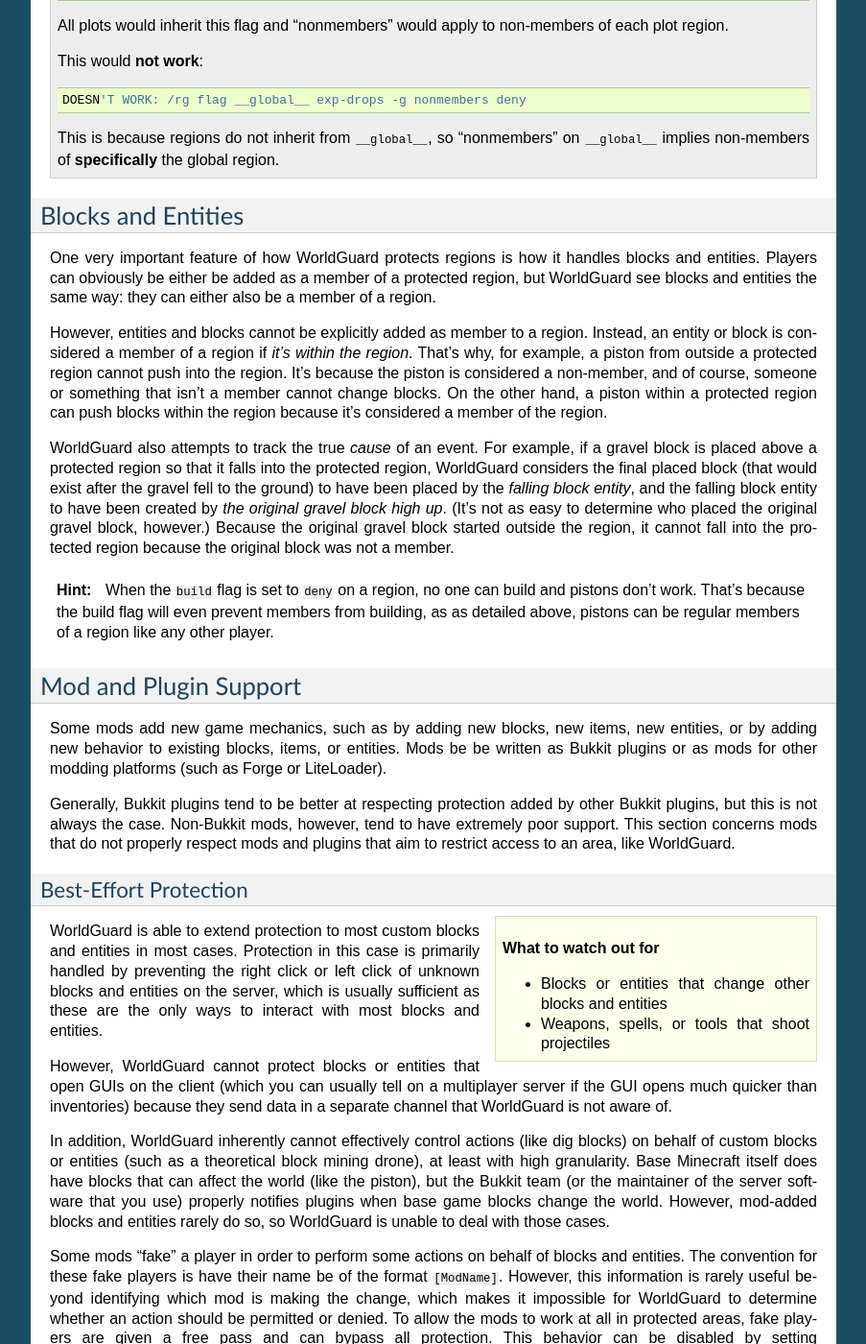
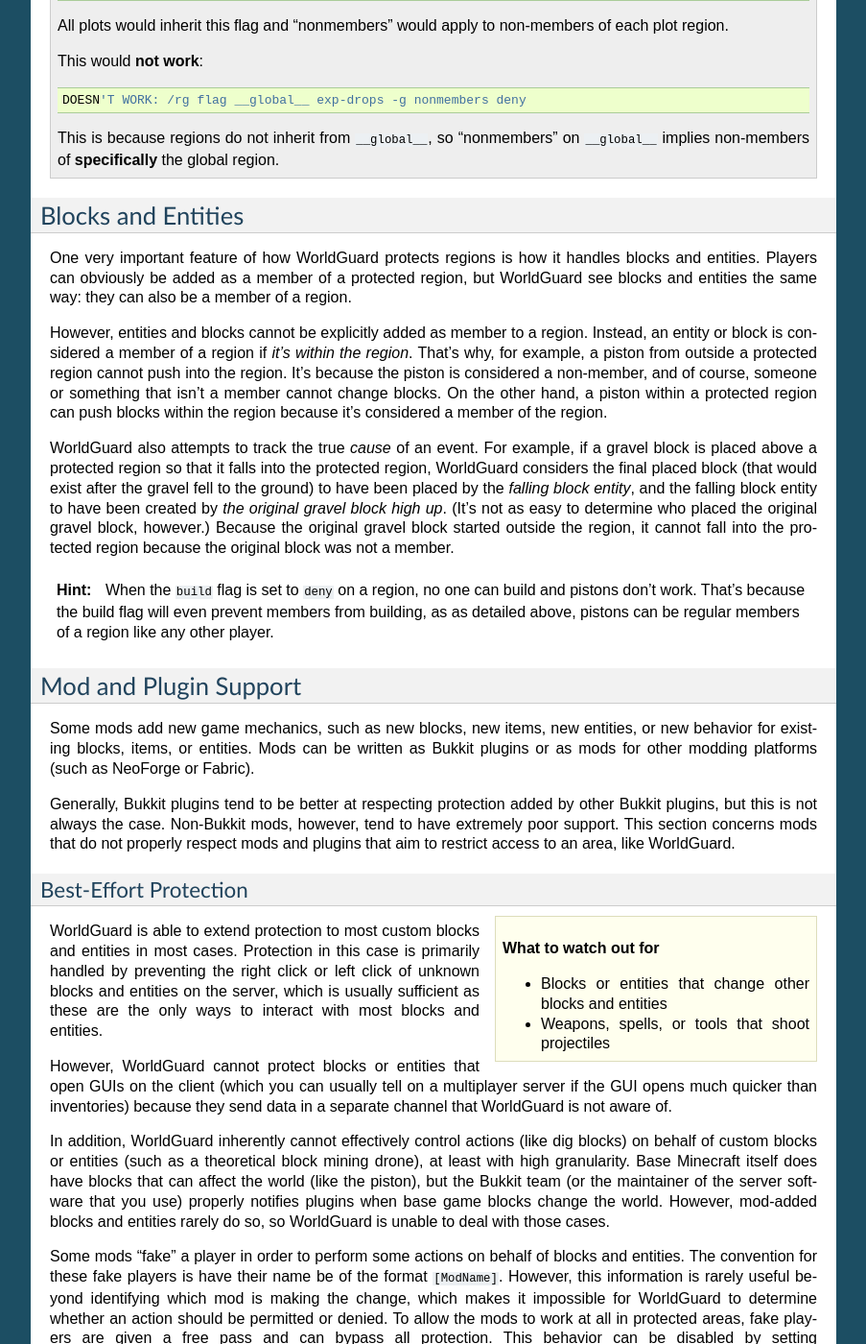
Before and after one commit to aurorasmiles/WorldGuardDocs, a Sphinx documentation site: the page built from source/regions/scope.rst, in a window 1280 px wide and 1400 px high, scrolled down 1415 px. Shown: the whole window at 96% size, without its empty margins (198-1101 px from the left). Built offline with Sphinx 7.4.7, drawn with Linux system fonts in a browser that asks for light colours; some of the changed text lies outside the part shown.

Commit message:
Grammar and links

```diff
--- a/source/regions/common-scenarios.rst
+++ b/source/regions/common-scenarios.rst
@@ -2,7 +2,7 @@
 Common Scenarios
 ================
 
-These are common scenarios that you may come across. Some of these scenarios have been already been described in some other pages.
+These are common scenarios that you may come across. Some of these scenarios have already been described in some other pages.
 
 .. contents::
     :local:
@@ -87,7 +87,7 @@
 How do I allow breaking of only certain block types?
 ~~~~~~~~~~~~~~~~~~~~~~~~~~~~~~~~~~~~~~~~~~~~~~~~~~~~
 
-Sorry, this is not supported per region yet! However, this can either be done per world in whitelist mode as described in :doc:`../blacklist/index` or using :doc:`../build-perms`.
+Sorry, this is not supported per region yet! However, this can either be done per world in whitelist mode as described in :doc:`../blacklist` or using :doc:`../build-perms`.
 
 Plot Setups
 ===========
--- a/source/regions/scope.rst
+++ b/source/regions/scope.rst
@@ -70,7 +70,7 @@
 Blocks and Entities
 ===================
 
-One very important feature of how WorldGuard protects regions is how it handles blocks and entities. Players can obviously be either be added as a member of a protected region, but WorldGuard see blocks and entities the same way: they can either also be a member of a region.
+One very important feature of how WorldGuard protects regions is how it handles blocks and entities. Players can obviously be added as a member of a protected region, but WorldGuard see blocks and entities the same way: they can also be a member of a region.
 
 However, entities and blocks cannot be explicitly added as member to a region. Instead, an entity or block is considered a member of a region if *it's within the region*. That's why, for example, a piston from outside a protected region cannot push into the region. It's because the piston is considered a non-member, and of course, someone or something that isn't a member cannot change blocks. On the other hand, a piston within a protected region can push blocks within the region because it's considered a member of the region.
 
@@ -82,7 +82,7 @@
 Mod and Plugin Support
 ======================
 
-Some mods add new game mechanics, such as by adding new blocks, new items, new entities, or by adding new behavior to existing blocks, items, or entities. Mods be be written as Bukkit plugins or as mods for other modding platforms (such as Forge or LiteLoader).
+Some mods add new game mechanics, such as new blocks, new items, new entities, or new behavior for existing blocks, items, or entities. Mods can be written as Bukkit plugins or as mods for other modding platforms (such as NeoForge or Fabric).
 
 Generally, Bukkit plugins tend to be better at respecting protection added by other Bukkit plugins, but this is not always the case. Non-Bukkit mods, however, tend to have extremely poor support. This section concerns mods that do not properly respect mods and plugins that aim to restrict access to an area, like WorldGuard.
 
@@ -100,7 +100,7 @@
 
 In addition, WorldGuard inherently cannot effectively control actions (like dig blocks) on behalf of custom blocks or entities (such as a theoretical block mining drone), at least with high granularity. Base Minecraft itself does have blocks that can affect the world (like the piston), but the Bukkit team (or the maintainer of the server software that you use) properly notifies plugins when base game blocks change the world. However, mod-added blocks and entities rarely do so, so WorldGuard is unable to deal with those cases.
 
-Some mods "fake" a player in order to perform some actions on behalf of blocks and entities. The convention for these fake players is have their name be of the format ``[ModName]``. However, this information is rarely useful beyond identifying which mod is making the change, which makes it impossible for WorldGuard to determine whether an action should be permitted or denied. To allow the mods to work at all in protected areas, fake players are given a free pass and can bypass all protection. This behavior can be disabled by setting ``fake-player-build-override`` in the :doc:`../config` but doing so prevents mods of this nature from working within a protected area.
+Some mods "fake" a player in order to perform some actions on behalf of blocks and entities. The convention for these fake players is have their name be of the format ``[ModName]``. However, this information is rarely useful beyond identifying which mod is making the change, which makes it impossible for WorldGuard to determine whether an action should be permitted or denied. To allow the mods to work at all in protected areas, fake players are given a free pass and can bypass all protection. This behavior can be disabled by setting ``fake-player-build-override`` in the :doc:`../config`, but doing so prevents mods of this nature from working within a protected area.
 
 Projectiles (and magic mods with projectile effects) are a major concern. This is because the mod likely does not notify plugins of effects of the projectile. WorldGuard has a workaround -- the ``emit-block-use-at-feet`` setting in the :doc:`../config` that lets you configure a list of item types -- that will *pretend* that listed items are trying to change the block at a player's feet. That effectively prevents a player *in* a protected region from firing his or her weapon because the player will be prevented from using the item in the region, but it does not prevent the player from firing into the protected region from *outside*.
 
--- a/source/regions/storage.rst
+++ b/source/regions/storage.rst
@@ -113,4 +113,4 @@
 High-Latency Environment
 ========================
 
-Data is loaded and saved in its entirety and in the background, so a slow hard disk or a remote MySQL server should not pose too much issue.
+Data is loaded and saved in its entirety and in the background, so a slow hard disk or a remote MySQL server should not pose too much of an issue.
```
